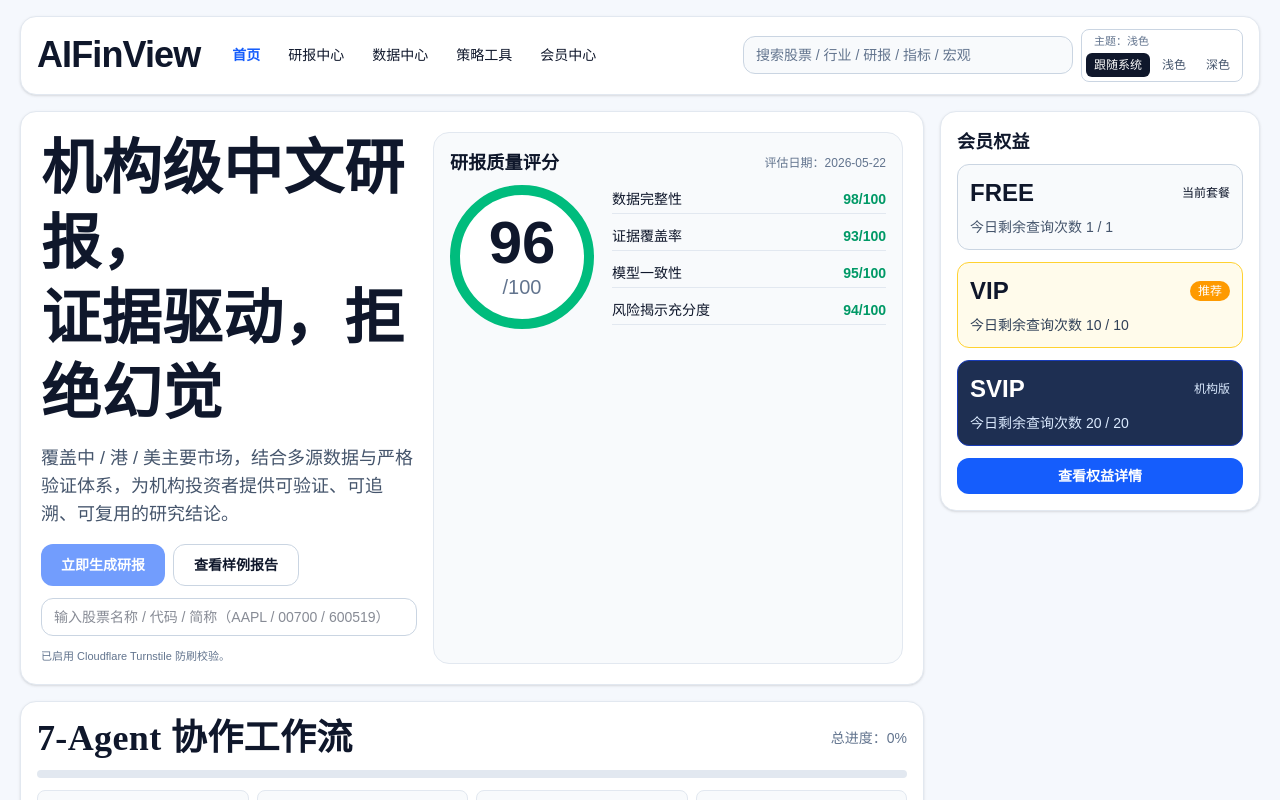
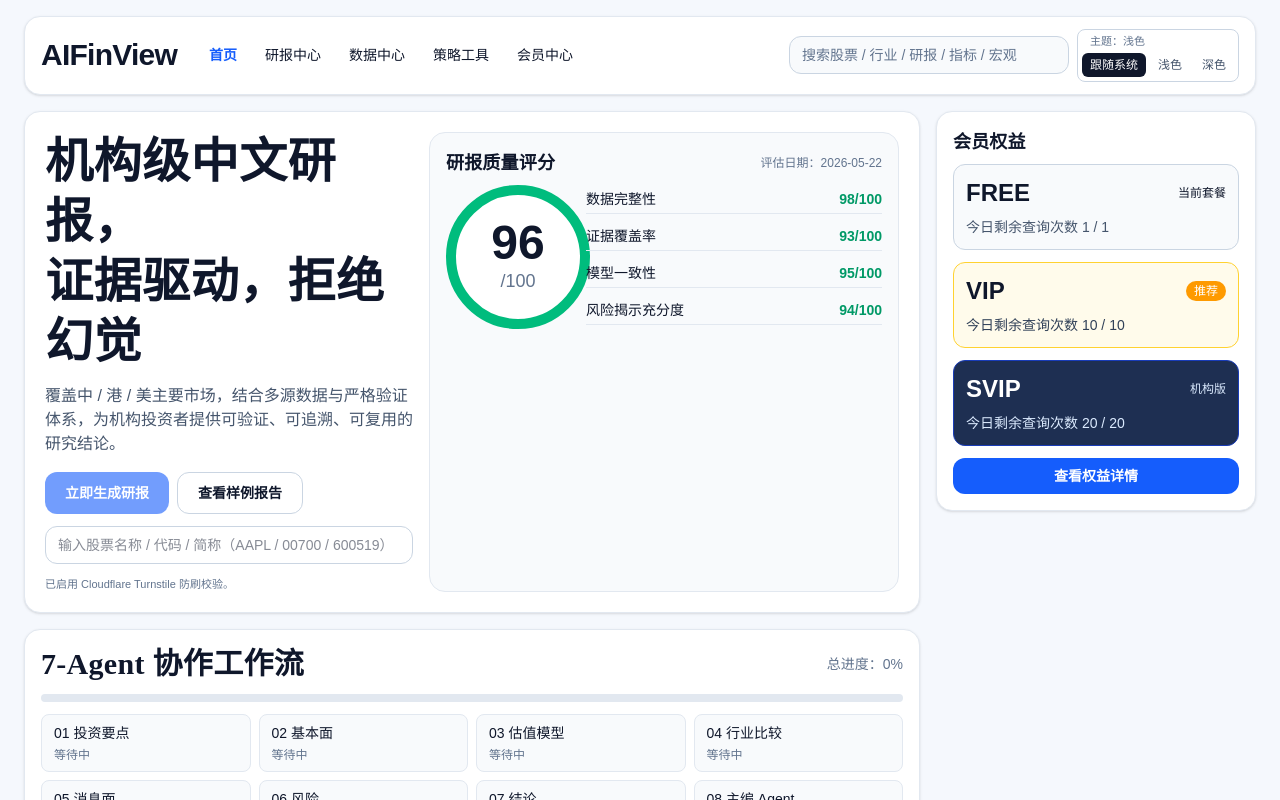
Before and after one commit to yhuntsman123-lab/aifin, a Next.js app in the folder web/: page / in a window 1280 px wide. Shown: the top 800 px of the page. Built offline with nearby package versions, Linux system fonts and the light colour scheme; no server answers.

Commit message:
fix(ui): normalize scale and typography for 100% zoom usability

```diff
--- a/web/app/page.tsx
+++ b/web/app/page.tsx
@@ -105,11 +105,11 @@ export default function HomePage() {
 
   return (
     <main className="min-h-screen bg-[#f5f8fd] text-slate-900 dark:bg-[#050b16] dark:text-slate-100">
-      <div className="mx-auto max-w-[1600px] px-5 py-4">
+      <div className="mx-auto max-w-[1440px] px-4 py-4 md:px-6">
         <header className="mb-4 rounded-2xl border border-slate-200 bg-white px-4 py-3 shadow-sm dark:border-slate-800 dark:bg-slate-900">
           <div className="flex items-center justify-between gap-3">
             <div className="flex items-center gap-8">
-              <a href="/" className="text-4xl font-bold tracking-tight">AIFinView</a>
+              <a href="/" className="text-3xl font-bold tracking-tight">AIFinView</a>
               <nav className="hidden items-center gap-7 text-sm md:flex">
                 <a href="/" className="font-semibold text-blue-600 dark:text-blue-300">首页</a>
                 <a href="/">研报中心</a>
@@ -119,7 +119,7 @@ export default function HomePage() {
               </nav>
             </div>
             <div className="flex items-center gap-2">
-              <input readOnly value="搜索股票 / 行业 / 研报 / 指标 / 宏观" className="w-[330px] rounded-xl border border-slate-300 bg-slate-50 px-3 py-2 text-sm text-slate-500 dark:border-slate-700 dark:bg-slate-800" />
+              <input readOnly value="搜索股票 / 行业 / 研报 / 指标 / 宏观" className="hidden w-[280px] rounded-xl border border-slate-300 bg-slate-50 px-3 py-2 text-sm text-slate-500 lg:block dark:border-slate-700 dark:bg-slate-800" />
               <ThemeToggle />
             </div>
           </div>
@@ -130,14 +130,14 @@ export default function HomePage() {
             <div className="rounded-2xl border border-slate-200 bg-white p-5 shadow-sm dark:border-slate-800 dark:bg-slate-900">
               <div className="grid gap-4 lg:grid-cols-[minmax(0,1fr)_470px]">
                 <div>
-                  <h1 className="text-6xl font-bold leading-tight tracking-tight">机构级中文研报，<br />证据驱动，拒绝幻觉</h1>
-                  <p className="mt-3 text-lg text-slate-600 dark:text-slate-300">覆盖中 / 港 / 美主要市场，结合多源数据与严格验证体系，为机构投资者提供可验证、可追溯、可复用的研究结论。</p>
+                  <h1 className="text-4xl font-bold leading-tight tracking-tight md:text-5xl">机构级中文研报，<br />证据驱动，拒绝幻觉</h1>
+                  <p className="mt-3 text-base text-slate-600 dark:text-slate-300">覆盖中 / 港 / 美主要市场，结合多源数据与严格验证体系，为机构投资者提供可验证、可追溯、可复用的研究结论。</p>
                   <div className="mt-4 flex flex-wrap gap-2">
                     <button onClick={onGenerate} disabled={loading || !stockInput.trim()} className="rounded-xl bg-blue-600 px-5 py-2.5 text-sm font-semibold text-white hover:bg-blue-700 disabled:opacity-60">{loading ? "生成中..." : "立即生成研报"}</button>
                     <a href="/reports" className="rounded-xl border border-slate-300 px-5 py-2.5 text-sm font-semibold hover:bg-slate-50 dark:border-slate-700 dark:hover:bg-slate-800">查看样例报告</a>
                   </div>
                   <div className="mt-3 flex flex-wrap gap-2">
-                    <input value={stockInput} onChange={(e) => setStockInput(e.target.value)} placeholder="输入股票名称 / 代码 / 简称（AAPL / 00700 / 600519）" className="min-w-[320px] flex-1 rounded-xl border border-slate-300 px-3 py-2 text-sm dark:border-slate-700 dark:bg-slate-800" />
+                    <input value={stockInput} onChange={(e) => setStockInput(e.target.value)} placeholder="输入股票名称 / 代码 / 简称（AAPL / 00700 / 600519）" className="min-w-[260px] flex-1 rounded-xl border border-slate-300 px-3 py-2 text-sm dark:border-slate-700 dark:bg-slate-800" />
                   </div>
                   <div className="mt-2"><TurnstileWidget onVerify={setTurnstileToken} resetSignal={turnstileReset} action="report_generate" /></div>
                   {message && <p className="mt-2 text-sm text-slate-600 dark:text-slate-300">{message}</p>}
@@ -148,9 +148,9 @@ export default function HomePage() {
                     <h3 className="text-lg font-semibold">研报质量评分</h3>
                     <span className="text-xs text-slate-500">评估日期：2026-05-22</span>
                   </div>
-                  <div className="grid grid-cols-[150px_minmax(0,1fr)] gap-3">
+                  <div className="grid grid-cols-[128px_minmax(0,1fr)] gap-3">
                     <div className="flex h-36 w-36 items-center justify-center rounded-full border-[10px] border-emerald-500 bg-white text-center dark:bg-slate-900">
-                      <div><p className="text-6xl font-bold leading-none">96</p><p className="text-xl text-slate-500">/100</p></div>
+                      <div><p className="text-5xl font-bold leading-none">96</p><p className="text-lg text-slate-500">/100</p></div>
                     </div>
                     <div className="space-y-3 pt-1 text-sm">
                       {["数据完整性 98/100","证据覆盖率 93/100","模型一致性 95/100","风险揭示充分度 94/100"].map((row) => (
@@ -164,7 +164,7 @@ export default function HomePage() {
 
             <div className="rounded-2xl border border-slate-200 bg-white p-4 shadow-sm dark:border-slate-800 dark:bg-slate-900" id="agent-workflow">
               <div className="mb-3 flex items-center justify-between">
-                <h2 className="text-4xl font-semibold">7-Agent 协作工作流</h2>
+                <h2 className="text-2xl font-semibold md:text-3xl">7-Agent 协作工作流</h2>
                 <span className="text-sm text-slate-500">总进度：{pct}%</span>
               </div>
               <div className="mb-3 h-2 rounded-full bg-slate-200 dark:bg-slate-700"><div className="h-full rounded-full bg-blue-600" style={{ width: `${pct}%` }} /></div>
--- a/web/app/reports/[reportId]/page.tsx
+++ b/web/app/reports/[reportId]/page.tsx
@@ -215,13 +215,13 @@ export default async function ReportDetailPage({ params }: PageProps) {
   };
 
   return (
-    <main className="mx-auto max-w-[1600px] space-y-4 px-4 py-4 text-slate-900 dark:text-slate-100 md:px-6">
+    <main className="mx-auto max-w-[1440px] space-y-4 px-4 py-4 text-slate-900 dark:text-slate-100 md:px-6">
       <script type="application/ld+json" dangerouslySetInnerHTML={{ __html: JSON.stringify(reportJsonLd) }} />
 
       <header className="rounded-2xl border border-slate-200 bg-white/95 px-4 py-3 shadow-sm dark:border-slate-800 dark:bg-slate-900/80">
         <div className="flex flex-wrap items-center justify-between gap-3">
           <div className="flex items-center gap-6">
-            <a href="/" className="text-4xl font-bold tracking-tight">
+            <a href="/" className="text-3xl font-bold tracking-tight">
               AIFinView
             </a>
             <nav className="hidden items-center gap-6 text-sm text-slate-600 md:flex dark:text-slate-300">
@@ -316,7 +316,7 @@ export default async function ReportDetailPage({ params }: PageProps) {
             <div className="flex flex-wrap items-start justify-between gap-4">
               <div>
                 <p className="text-sm font-medium text-blue-600 dark:text-blue-300">机构级中文研报</p>
-                <h1 className="mt-1 text-6xl font-semibold tracking-tight">
+                <h1 className="mt-1 text-4xl font-semibold tracking-tight md:text-5xl">
                   {report.stock.name} <span className="text-slate-500">{report.stock.code}</span>
                 </h1>
                 <p className="mt-2 text-sm text-slate-600 dark:text-slate-300">
@@ -327,7 +327,7 @@ export default async function ReportDetailPage({ params }: PageProps) {
                 <p className="text-sm text-slate-500 dark:text-slate-400">
                   {report.stock.name} <span className="ml-1">{report.stock.code}</span>
                 </p>
-                <p className="mt-1 text-4xl font-semibold text-rose-600 dark:text-rose-300">{formatNumber(latestPrice)}</p>
+                <p className="mt-1 text-3xl font-semibold text-rose-600 dark:text-rose-300">{formatNumber(latestPrice)}</p>
                 <p className="mt-1 text-sm text-emerald-600 dark:text-emerald-300">
                   {return12m === null ? "--" : `${return12m >= 0 ? "+" : ""}${(return12m * 100).toFixed(2)}%`} (12M)
                 </p>
```
